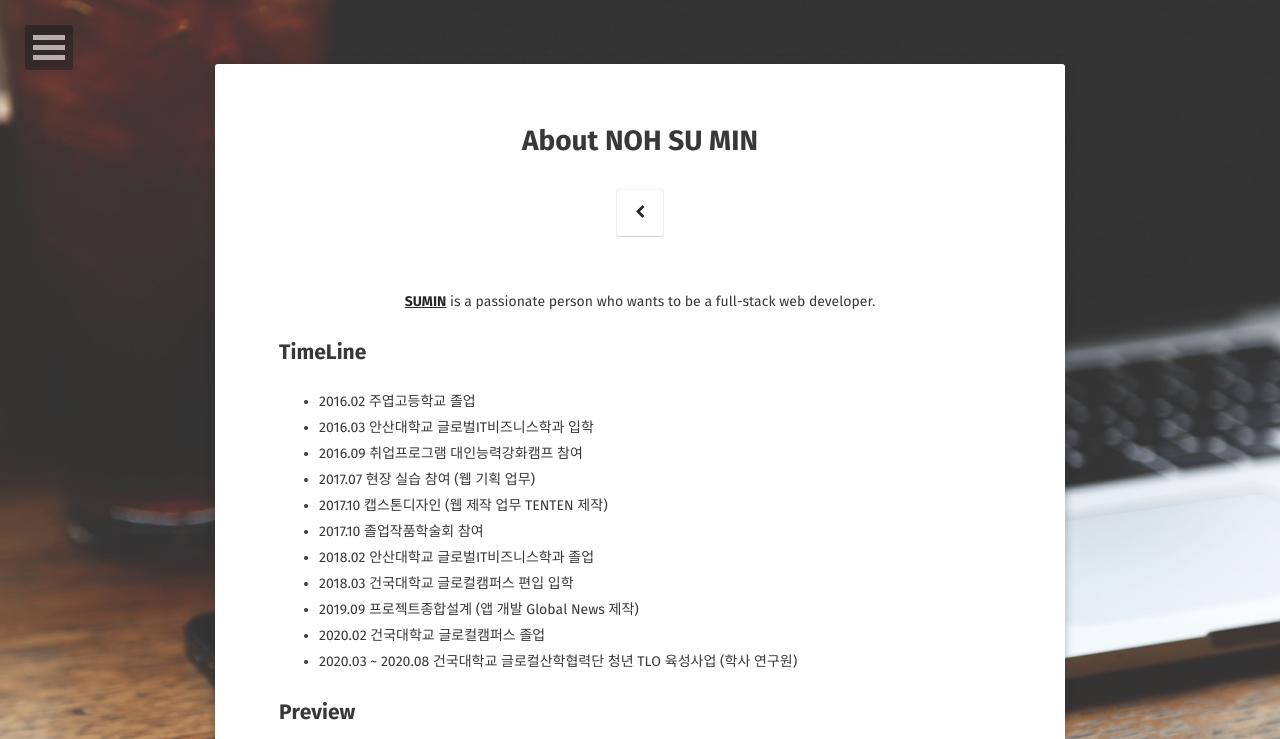
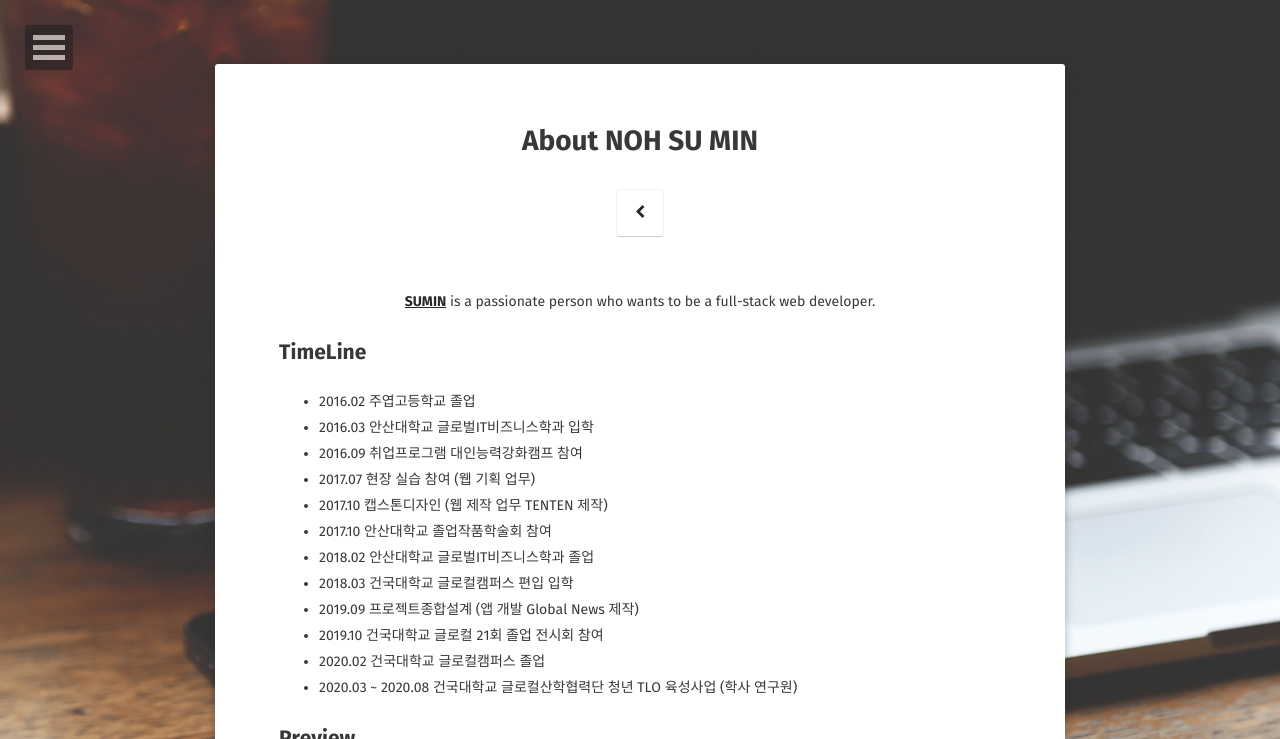
Before and after one commit to sum529-create/sum529-create.github.io, a Jekyll site: the page built from about/index.md, in a window 1280 px wide, cut to the strip 0-739 px from the top of the page. Built offline with Jekyll 4.4.1, drawn with Linux system fonts in a browser that asks for light colours; some web fonts are replaced.

Commit message:
Update index.md

```diff
--- a/about/index.md
+++ b/about/index.md
@@ -14,10 +14,11 @@ comments: false
 * 2016.09 취업프로그램 대인능력강화캠프 참여
 * 2017.07 현장 실습 참여 (웹 기획 업무)
 * 2017.10 캡스톤디자인 (웹 제작 업무 TENTEN 제작)
-* 2017.10 졸업작품학술회 참여
+* 2017.10 안산대학교 졸업작품학술회 참여
 * 2018.02 안산대학교 글로벌IT비즈니스학과 졸업
 * 2018.03 건국대학교 글로컬캠퍼스 편입 입학
 * 2019.09 프로젝트종합설계 (앱 개발 Global News 제작)
+* 2019.10 건국대학교 글로컬 21회 졸업 전시회 참여
 * 2020.02 건국대학교 글로컬캠퍼스 졸업
 * 2020.03 ~ 2020.08 건국대학교 글로컬산학협력단 청년 TLO 육성사업 (학사 연구원)
 
```
